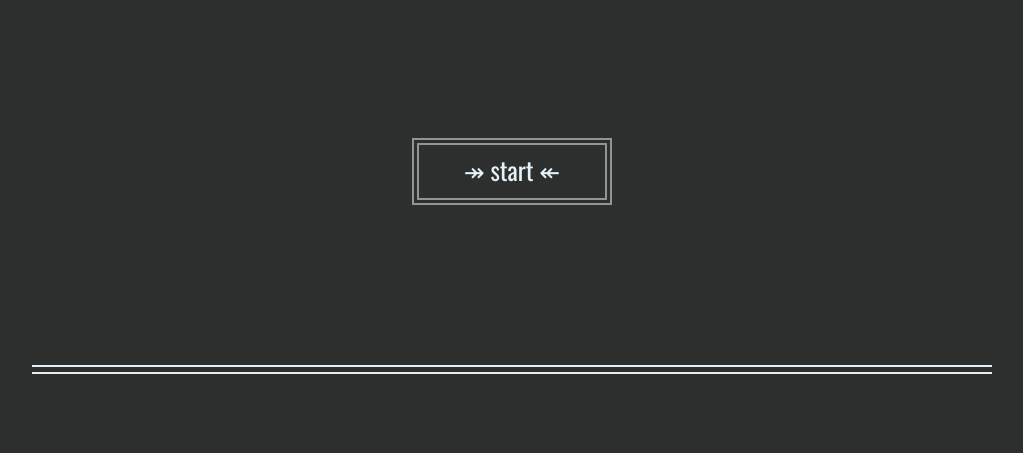
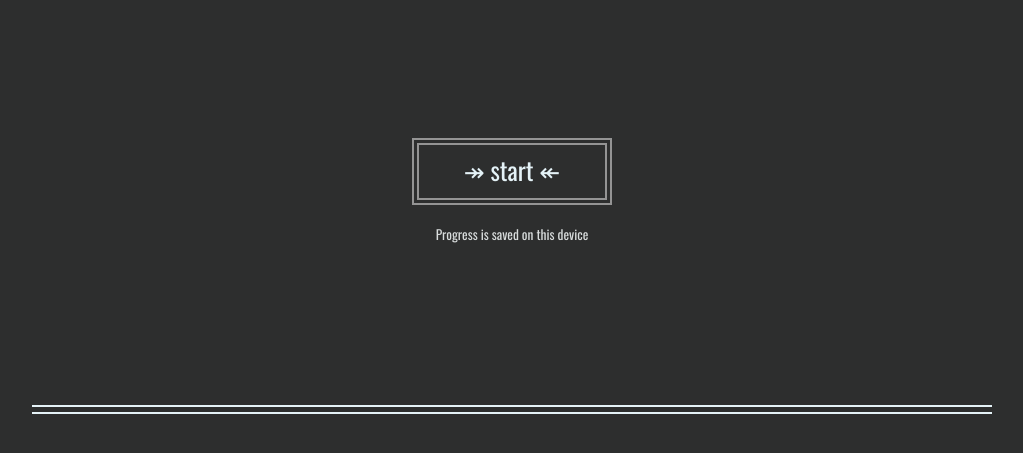
Before and after one commit to LaurenKBurford/g1test, a website: page index.html in a window 1280 px wide. Shown: the part 233-686 px from the top of the page, without its empty margins (128-1151 px from the left). Drawn offline with nearby package versions, Linux system fonts and the light colour scheme; a web font is replaced by a local one.

Commit message:
tell user progress is saved

```diff
--- a/index.html
+++ b/index.html
@@ -28,6 +28,7 @@
       <button class="begin-button" type="submit">↠ start
         <span id="start-anew-text" style="display: none"> anew </span>
         ↞</button>
+      <p><small>Progress is saved on this device</small></p>
     </form>
 
   </section>
--- a/public/home.css
+++ b/public/home.css
@@ -13,12 +13,13 @@ html {
   position: relative;
   margin: 10rem auto;
   text-align: center;
+  font-family: 'Oswald', sans-serif;
+  color: #d8dcdc;
 }
 
 h1 {
   color: #e8eded;
   font-size: 35px;
-  font-family: 'Oswald', sans-serif;
   font-weight: 200;
   border-bottom: 2px solid;
   padding-bottom: 1rem;
```
